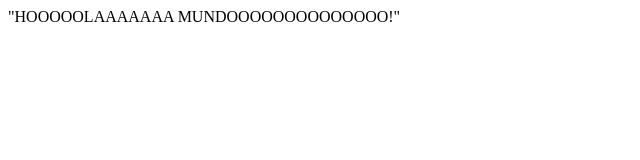
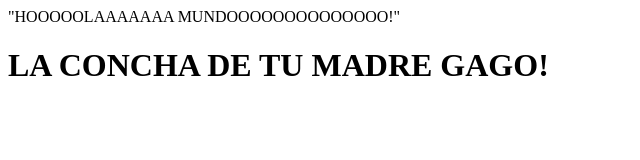
Before and after one commit to BauerLuciano/Repo-para-practicar, a plain HTML site: page prueba/index.html in a window 1280 px wide. Shown: the whole page, without its empty margins (0-640 px from the left). Drawn offline with Linux system fonts and the light colour scheme.

Commit message:
Se editó el archivo index.html agregandole etiquetas de <html> y <h1>

```diff
--- a/prueba/index.html
+++ b/prueba/index.html
@@ -1 +1,5 @@
 "HOOOOOLAAAAAAA MUNDOOOOOOOOOOOOOO!"
+<html>
+<h1> LA CONCHA DE TU MADRE GAGO! <h1>
+
+</html>
```
